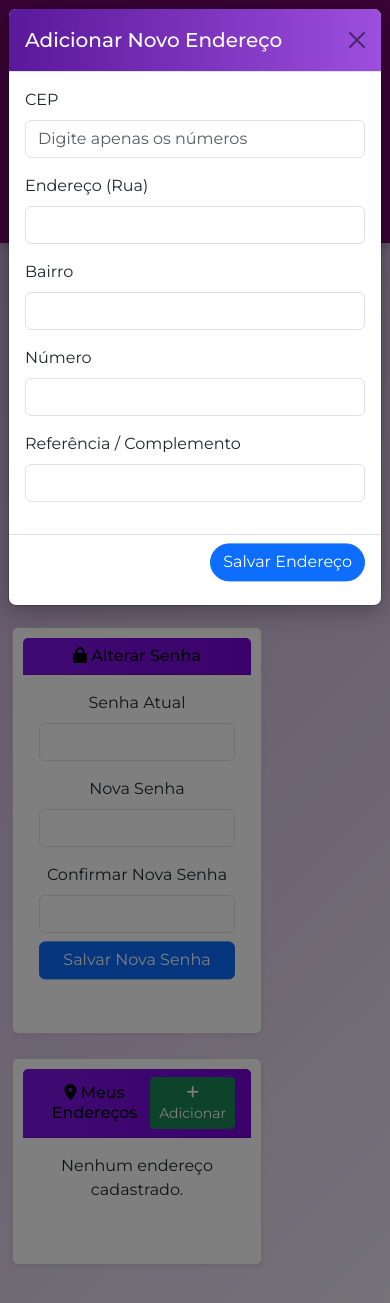
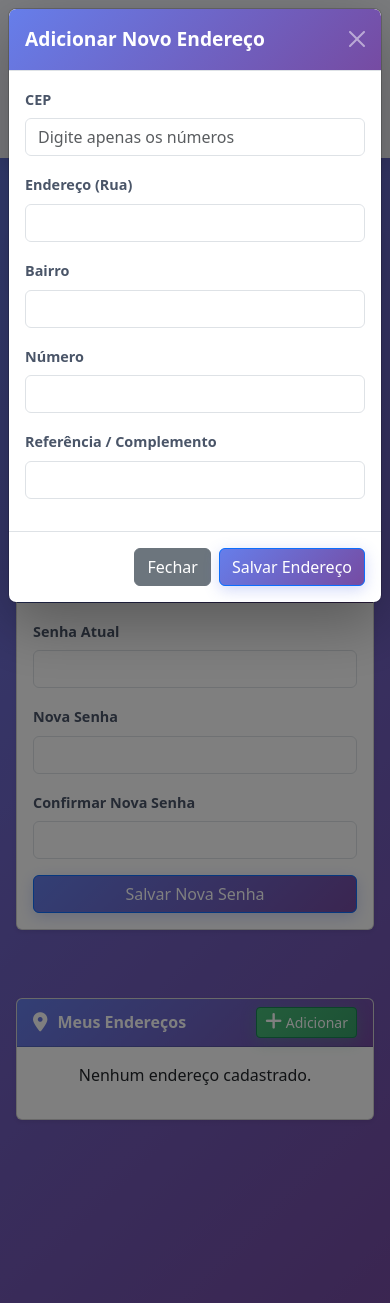
Before and after one commit to Lucas-Fernandes01/public, a PHP site: page /public/editar_perfil.php in a window 390 px wide, after a click on "Adicionar". Shown: the top 1303 px of the page. Run offline with PHP 8.4, Linux system fonts and the light colour scheme; the visitor is signed in with stand-in values (Sample User, id 1); data that the repository does not hold is empty.

Commit message:
Finalizando projeto

```diff
--- a/Css/editar_perfil.css
+++ b/Css/editar_perfil.css
@@ -1,199 +1,351 @@
-/* ======= Estilo geral ======= */
-body {
-  background: linear-gradient(135deg, #bea0d3, #ece5f1);
-  font-family: 'Poppins', sans-serif;
-  color: #333;
-  min-height: 100vh;
+/* ======= Reset e Base ======= */
+* {
+    margin: 0;
+    padding: 0;
+    box-sizing: border-box;
 }
 
-/* ======= Cabeçalho ======= */
+body {
+    font-family: 'Inter', 'Segoe UI', Tahoma, Geneva, Verdana, sans-serif;
+    background: linear-gradient(135deg, #667eea 0%, #764ba2 100%);
+    min-height: 100vh;
+    color: #2d3748;
+}
+
+/* ======= Header Moderno ======= */
 header {
-  background: #73076a;
-  padding: 15px 40px;
+    background: rgba(255, 255, 255, 0.95);
+    padding: 20px 40px;
     display: flex;
     justify-content: space-between;
     align-items: center;
-  color: white;
-  box-shadow: 0 3px 10px rgba(0, 0, 0, 0.2);
+    box-shadow: 0 4px 20px rgba(0, 0, 0, 0.1);
+    position: sticky;
+    top: 0;
+    z-index: 1000;
 }
 
 header .logo-container {
     display: flex;
     align-items: center;
+    gap: 15px;
 }
 
 header .logo {
     width: 60px;
     height: 60px;
     border-radius: 50%;
-  margin-right: 15px;
     object-fit: cover;
+    border: 3px solid #667eea;
 }
 
-header h1 {
-  font-size: 1.8rem;
+header .logo-text h1 {
+    font-size: 1.3rem;
+    font-weight: 700;
+    color: #667eea;
     margin: 0;
-  color: #fff;
+    line-height: 1.2;
+}
+
+header nav {
+    display: flex;
+    gap: 12px;
 }
 
 header nav a {
-  background: #6a0dad;
+    background: linear-gradient(135deg, #667eea 0%, #764ba2 100%);
     color: #fff;
     text-decoration: none;
-  padding: 8px 18px;
-  border-radius: 25px;
+    padding: 10px 24px;
+    border-radius: 50px;
     font-weight: 500;
-  transition: 0.3s;
-  margin-left: 10px;
+    font-size: 0.9rem;
+    transition: transform 0.2s ease;
+    box-shadow: 0 4px 15px rgba(102, 126, 234, 0.3);
 }
 
 header nav a:hover {
-  background: #290447;
-  transform: scale(1.05);
+    transform: translateY(-2px);
 }
 
-/* ======= Container principal ======= */
+/* ======= Container Principal ======= */
 main.container.my-5 {
-  max-width: 1300px;
+    max-width: 1400px;
+    padding: 40px 20px;
 }
 
-/* ======= Cards ======= */
+/* ======= Cards Modernos ======= */
 .card {
+    background: rgba(255, 255, 255, 0.95);
     border: none;
-  border-radius: 15px;
-  overflow: hidden;
-  background: #fff;
-  transition: all 0.3s ease;
-  min-height: 100%;
+    border-radius: 20px;
+    box-shadow: 0 10px 40px rgba(0, 0, 0, 0.1);
+    height: 100%;
+    transition: transform 0.2s ease, box-shadow 0.2s ease;
 }
 
 .card:hover {
     transform: translateY(-5px);
-  box-shadow: 0 8px 20px rgba(0, 0, 0, 0.15);
+    box-shadow: 0 15px 50px rgba(0, 0, 0, 0.15);
 }
 
 .card-header {
-  background: linear-gradient(90deg, #7d16e4, #7804d8);
+    background: linear-gradient(135deg, #667eea 0%, #764ba2 100%);
     color: #fff;
-  padding: 12px 20px;
-  font-size: 1.1rem;
-  font-weight: 600;
+    padding: 18px 24px;
+    border-radius: 20px 20px 0 0;
+    border: none;
 }
 
 .card-header h3 {
     margin: 0;
     font-size: 1.1rem;
-   color: #000000;
+    font-weight: 600;
+    color: #fff;
+    display: flex;
+    align-items: center;
+    gap: 10px;
+}
+
+.card-header i {
+    font-size: 1.2rem;
 }
 
 .card-body {
-  padding: 25px;
+    padding: 28px 24px;
 }
 
-/* ======= Botões ======= */
+/* ======= Formulários Modernos ======= */
+.form-label {
+    font-weight: 600;
+    color: #4a5568;
+    margin-bottom: 8px;
+    font-size: 0.9rem;
+}
+
+.form-control {
+    border: 2px solid #e2e8f0;
+    border-radius: 12px;
+    padding: 12px 16px;
+    font-size: 0.95rem;
+    transition: border-color 0.2s ease;
+    background: #fff;
+}
+
+.form-control:focus {
+    border-color: #667eea;
+    box-shadow: 0 0 0 3px rgba(102, 126, 234, 0.1);
+    outline: none;
+}
+
+.form-control:read-only {
+    background: #f7fafc;
+    cursor: not-allowed;
+}
+
+/* ======= Botões Modernos ======= */
+.btn {
+    border-radius: 12px;
+    padding: 12px 24px;
+    font-weight: 600;
+    font-size: 0.9rem;
+    transition: transform 0.2s ease;
+    border: none;
+}
+
 .btn-primary {
-  background: #5a189a;
-  border: none;
-  border-radius: 25px;
-  font-weight: 500;
-  transition: 0.3s;
+    background: linear-gradient(135deg, #667eea 0%, #764ba2 100%);
+    color: #fff;
+    box-shadow: 0 4px 15px rgba(102, 126, 234, 0.3);
 }
 
 .btn-primary:hover {
-  background: #7b2cbf;
     transform: translateY(-2px);
 }
 
 .btn-success {
-  background: #2ecc71;
-  border: none;
-  border-radius: 25px;
+    background: linear-gradient(135deg, #48bb78 0%, #38a169 100%);
+    color: #fff;
+    box-shadow: 0 4px 15px rgba(72, 187, 120, 0.3);
 }
 
 .btn-success:hover {
-  background: #27ae60;
     transform: translateY(-2px);
 }
 
-.btn-outline-primary,
+.btn-outline-primary {
+    border: 2px solid #667eea;
+    color: #667eea;
+    background: transparent;
+}
+
+.btn-outline-primary:hover {
+    background: #667eea;
+    color: #fff;
+}
+
 .btn-outline-danger {
-  border-radius: 25px;
+    border: 2px solid #fc8181;
+    color: #fc8181;
+    background: transparent;
+}
+
+.btn-outline-danger:hover {
+    background: #fc8181;
+    color: #fff;
+}
+
+.btn-sm {
+    padding: 8px 16px;
+    font-size: 0.85rem;
 }
 
 /* ======= Lista de Endereços ======= */
 .list-group-item {
     border: none;
-  border-bottom: 1px solid #eee;
-  padding: 15px 10px;
+    border-bottom: 1px solid #e2e8f0;
+    padding: 16px 12px;
+    background: transparent;
+}
+
+.list-group-item:hover {
+    background: #f7fafc;
 }
 
 .list-group-item:last-child {
     border-bottom: none;
 }
 
-/* ======= Modal ======= */
-.modal-content {
-  border-radius: 15px;
-  border: none;
-  box-shadow: 0 5px 25px rgba(0, 0, 0, 0.3);
+.list-group-item strong {
+    color: #2d3748;
+    font-size: 0.95rem;
 }
 
-/* ======= Cabeçalho do Modal ======= */
+.list-group-item small {
+    color: #718096;
+    font-size: 0.85rem;
+}
+
+/* ======= Alertas Modernos ======= */
+.alert {
+    border-radius: 16px;
+    border: none;
+    padding: 16px 20px;
+    font-weight: 500;
+    box-shadow: 0 4px 15px rgba(0, 0, 0, 0.1);
+}
+
+.alert-success {
+    background: linear-gradient(135deg, #c6f6d5 0%, #9ae6b4 100%);
+    color: #22543d;
+}
+
+.alert-danger {
+    background: linear-gradient(135deg, #fed7d7 0%, #fc8181 100%);
+    color: #742a2a;
+}
+
+/* ======= Modal Moderno ======= */
+.modal-content {
+    border: none;
+    border-radius: 24px;
+    box-shadow: 0 20px 60px rgba(0, 0, 0, 0.3);
+    overflow: hidden;
+}
 
 .modal-header {
-  background: linear-gradient(90deg, #5a189a, #9d4edd);
+    background: linear-gradient(135deg, #667eea 0%, #764ba2 100%);
     color: #fff;
-  border-bottom: none;
-  border-top-left-radius: 15px;
-  border-top-right-radius: 15px;
+    border: none;
+    padding: 20px 28px;
 }
 
-.modal-footer button {
-  border-radius: 25px;
+.modal-title {
+    font-weight: 700;
+    font-size: 1.2rem;
 }
 
-/* ======= Formulários ======= */
-.form-control {
-  border-radius: 10px;
-  border: 1px solid #ddd;
-  padding: 10px;
-  transition: border-color 0.3s;
+.modal-body {
+    padding: 28px;
 }
 
-.form-control:focus {
-  border-color: #9d4edd;
-  box-shadow: 0 0 0 0.2rem rgba(157, 78, 221, 0.25);
+.modal-footer {
+    border-top: 1px solid #e2e8f0;
+    padding: 20px 28px;
 }
 
-/* ======= Alertas ======= */
-.alert {
-  border-radius: 25px;
+.btn-close {
+    filter: brightness(0) invert(1);
+    opacity: 0.8;
+}
+
+.btn-close:hover {
+    opacity: 1;
+}
+
+/* ======= Feedback do CEP ======= */
+#cepFeedback {
+    font-size: 0.85rem;
+    margin-top: 6px;
     font-weight: 500;
 }
 
-/* ======= Layout responsivo ======= */
-@media (max-width: 992px) {
-  .col-md-4 {
-    flex: 0 0 100%;
-    max-width: 100%;
+/* ======= Ajuste de Layout ======= */
+.row.g-4 {
+    gap: 24px;
 }
 
-  .card {
-    margin-bottom: 20px;
+.row.g-4.justify-content-center {
+    display: flex;
+    flex-wrap: wrap;
+    justify-content: center;
+}
+
+.col-md-4 {
+    flex: 0 0 auto;
+    width: 100%;
+}
+
+@media (min-width: 768px) {
+    .col-md-4 {
+        width: calc(33.333% - 16px);
+        max-width: 450px;
+    }
+}
+
+/* ======= Responsividade ======= */
+@media (max-width: 992px) {
+    .row.g-4 {
+        row-gap: 24px !important;
     }
 }
 
 @media (max-width: 768px) {
     header {
         flex-direction: column;
-    text-align: center;
+        gap: 16px;
+        padding: 20px;
     }
 
     header nav {
-    margin-top: 10px;
+        width: 100%;
+        justify-content: center;
+    }
+
+    main.container.my-5 {
+        padding: 24px 16px;
+    }
+
+    .card {
+        margin-bottom: 20px;
     }
 
     .card-header h3 {
         font-size: 1rem;
     }
+
+    .col-md-4 {
+        width: 100%;
+        max-width: 100%;
     }
+}
--- a/editar_perfil.php
+++ b/editar_perfil.php
@@ -30,7 +30,7 @@ $conn->close();
     <meta charset="UTF-8">
     <meta name="viewport" content="width=device-width, initial-scale=1.0">
     <title>Editar Perfil - Açaí da Suíça</title>
-    <link rel="stylesheet" href="css/style.css">
+
     <link rel="stylesheet" href="css/editar_perfil.css">
     <link rel="stylesheet" href="https://cdnjs.cloudflare.com/ajax/libs/font-awesome/6.5.2/css/all.min.css">
     <link href="https://cdn.jsdelivr.net/npm/bootstrap@5.3.7/dist/css/bootstrap.min.css" rel="stylesheet">
@@ -58,9 +58,8 @@ $conn->close();
         <?php endif; ?>
 
         <div class="row g-4 justify-content-center">
-    <!-- CARD: Alterar E-mail -->
-    <div class="col-md-4">
-        <div class="card shadow-sm mb-4">
+            <div class="col-md-10 col-lg-8">
+                <div class="card shadow-sm">
                     <div class="card-header"><h3><i class="fas fa-envelope"></i> Alterar E-mail</h3></div>
                     <div class="card-body">
                         <form action="atualizar_perfil.php" method="POST">
@@ -77,8 +76,7 @@ $conn->close();
             </div>
 
 
-               <!-- CARD: Alterar Senha -->
-    <div class="col-md-4">
+            <div class="col-md-10 col-lg-8">
                 <div class="card shadow-sm">
                     <div class="card-header"><h3><i class="fas fa-lock"></i> Alterar Senha</h3></div>
                     <div class="card-body">
@@ -102,8 +100,7 @@ $conn->close();
                 </div>
             </div>
 
-     <!-- CARD: Meus Endereços -->
-    <div class="col-md-4">
+            <div class="col-md-10 col-lg-8">
                 <div class="card shadow-sm">
                     <div class="card-header d-flex justify-content-between align-items-center">
                         <h3><i class="fas fa-map-marker-alt"></i> Meus Endereços</h3>
@@ -143,7 +140,6 @@ $conn->close();
                 </div>
             </div>
         </div>
-           <!-- Fim dos Cards -->
            </main>
 
     <div class="modal fade" id="modalEndereco" tabindex="-1" aria-labelledby="modalEnderecoLabel" aria-hidden="true">
```
Also changed, not shown: Css/cardapio.css (+63 -0 lines). Lines whose indentation alone changed are shown as unchanged.
